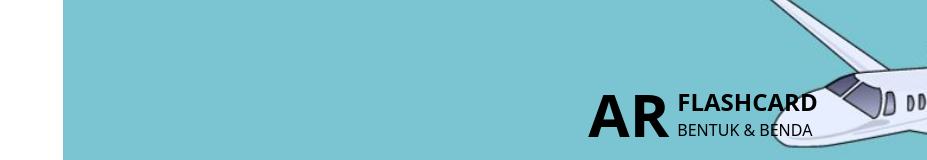
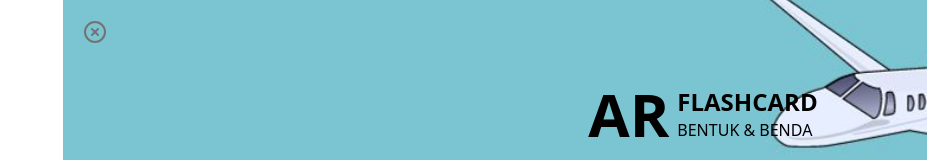
Before and after one commit to husnimubaraq/ar-app, a Next.js app: page / in a window 1280 px wide. Shown: the top 160 px of the page, without its empty margins (353-1280 px from the left). Built offline with nearby package versions, Linux system fonts and the light colour scheme.

Commit message:
add button exit

```diff
--- a/features/home/components/home-wrapper/index.tsx
+++ b/features/home/components/home-wrapper/index.tsx
@@ -10,13 +10,22 @@ export const HomeWrapper = () => {
 
   useCustomSound()
 
+  const onClick = () => {
+    //@ts-ignore
+    window.ReactNativeWebView.postMessage(
+        JSON.stringify({
+            type: 'btn-exit'
+        })
+    )
+  }
+
   return (
     <div
       className="h-[100vh]"
     >
-      <div className="flex flex-col items-end text-neutral-500">
+      <button onClick={onClick} className="flex flex-col items-end text-neutral-500">
         <XIcon />
-      </div>
+      </button>
 
       <div className="flex items-center justify-center gap-x-2 mt-10">
         <h1 className="font-bold text-6xl">AR</h1>
```
